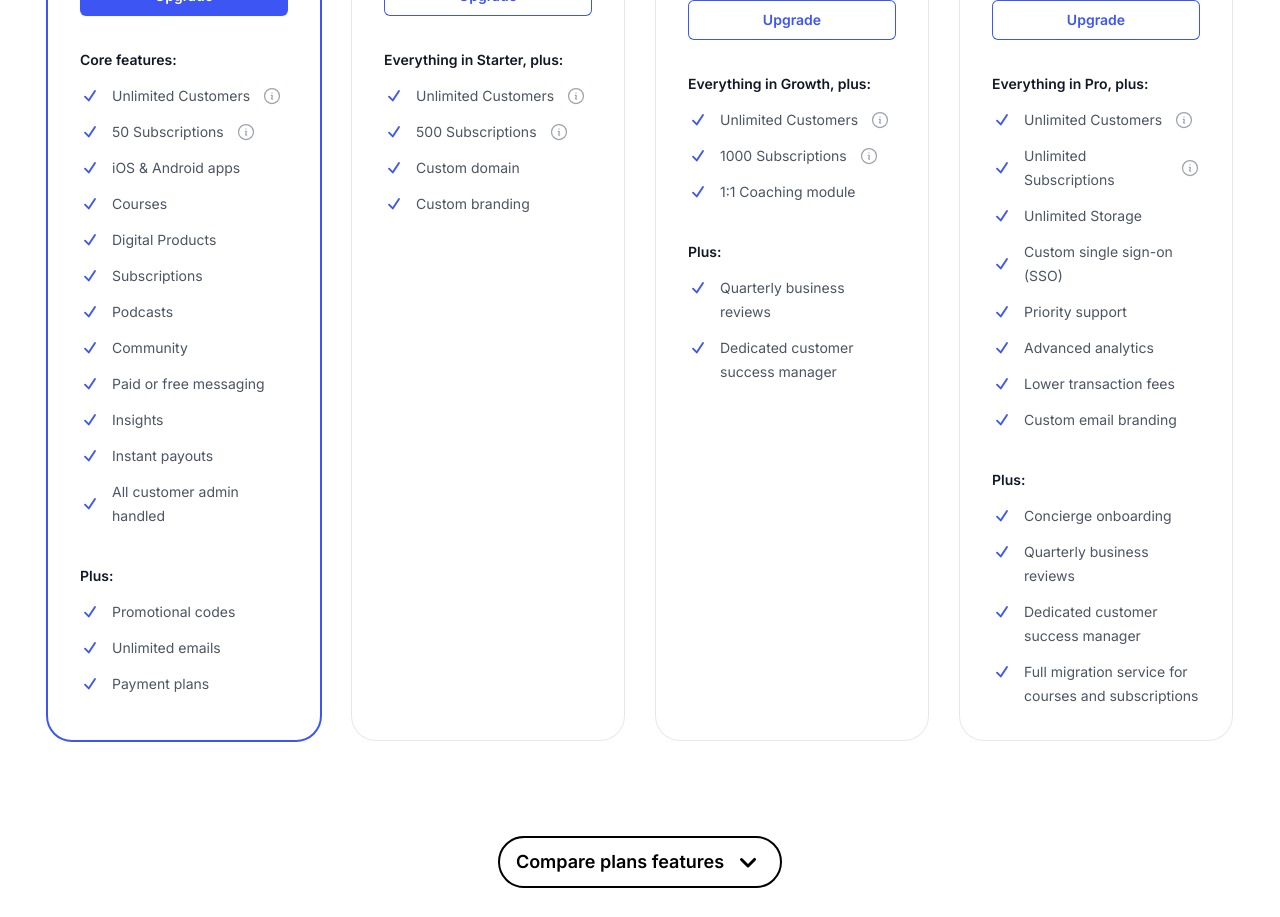
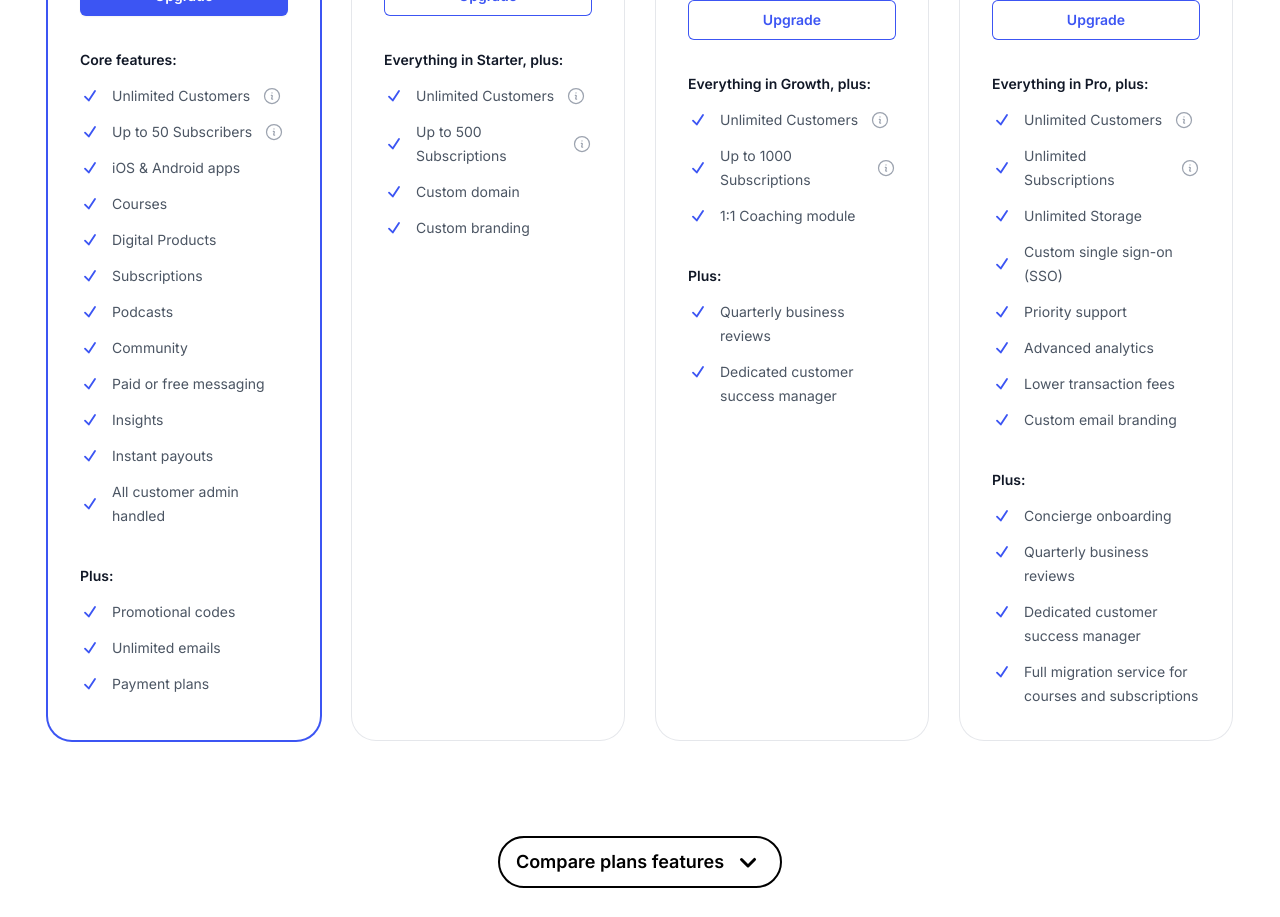
Before and after one commit to FitWith/withme-pricing-test, a Next.js app: page / in a window 1280 px wide. Shown: the part 800-1717 px from the top of the page. Built offline with nearby package versions, Linux system fonts and the light colour scheme.

Commit message:
refactor: update subscription limits in pricing tiers for clarity

```diff
--- a/src/components/Pricing.tsx
+++ b/src/components/Pricing.tsx
@@ -96,7 +96,7 @@ const tiers: {
       secondary_headers: ['Core features:', 'Plus:'],
       firstGroup: [
         'Unlimited Customers',
-        '50 Subscriptions',
+        'Up to 50 Subscribers',
         'iOS & Android apps',
         'Courses',
         'Digital Products',
@@ -128,7 +128,7 @@ const tiers: {
       secondary_headers: ['Everything in Starter, plus:'],
       firstGroup: [
         'Unlimited Customers',
-        '500 Subscriptions',
+        'Up to 500 Subscriptions',
         'Custom domain',
         'Custom branding',
       ],
@@ -147,7 +147,7 @@ const tiers: {
       secondary_headers: ['Everything in Growth, plus:', 'Plus:'],
       firstGroup: [
         'Unlimited Customers',
-        '1000 Subscriptions',
+        'Up to 1000 Subscriptions',
         '1:1 Coaching module',
       ],
       info: [
@@ -176,7 +176,7 @@ const tiers: {
         'Priority support',
         'Advanced analytics',
         'Lower transaction fees',
-        'Custom email branding'
+        'Custom email branding',
       ],
       info: [
         'Anyone who buys a product with a single payment. Ie a course, or digital download',
@@ -186,7 +186,7 @@ const tiers: {
         'Concierge onboarding',
         'Quarterly business reviews',
         'Dedicated customer success manager',
-        'Full migration service for courses and subscriptions'
+        'Full migration service for courses and subscriptions',
       ],
       mostPopular: false,
     },
```
